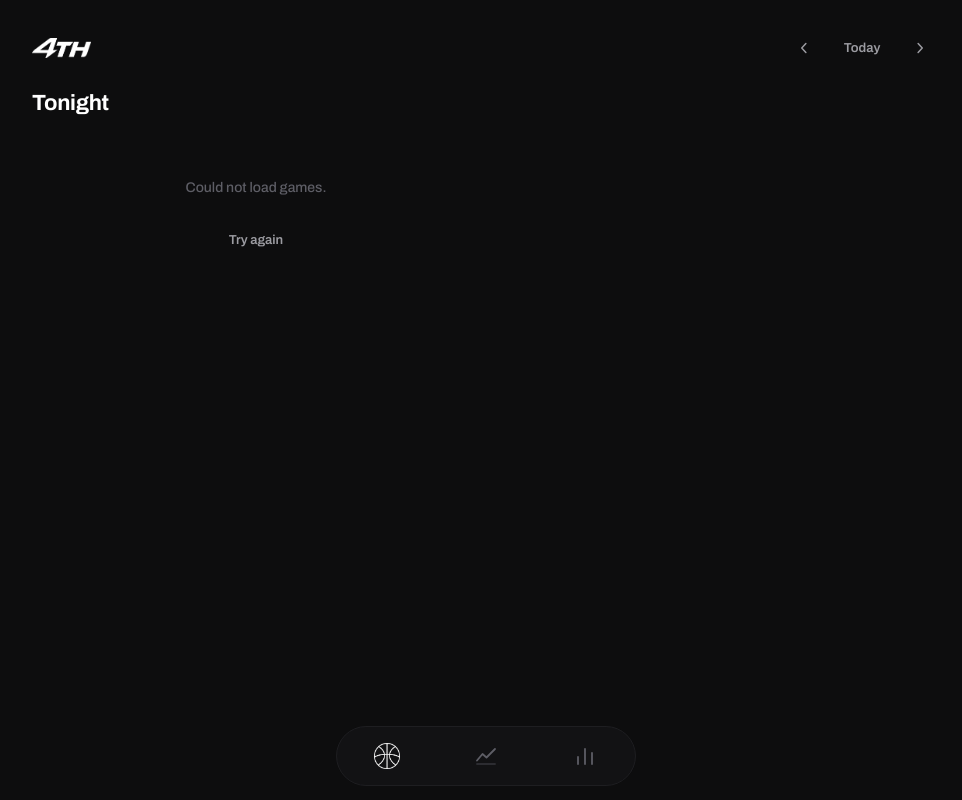
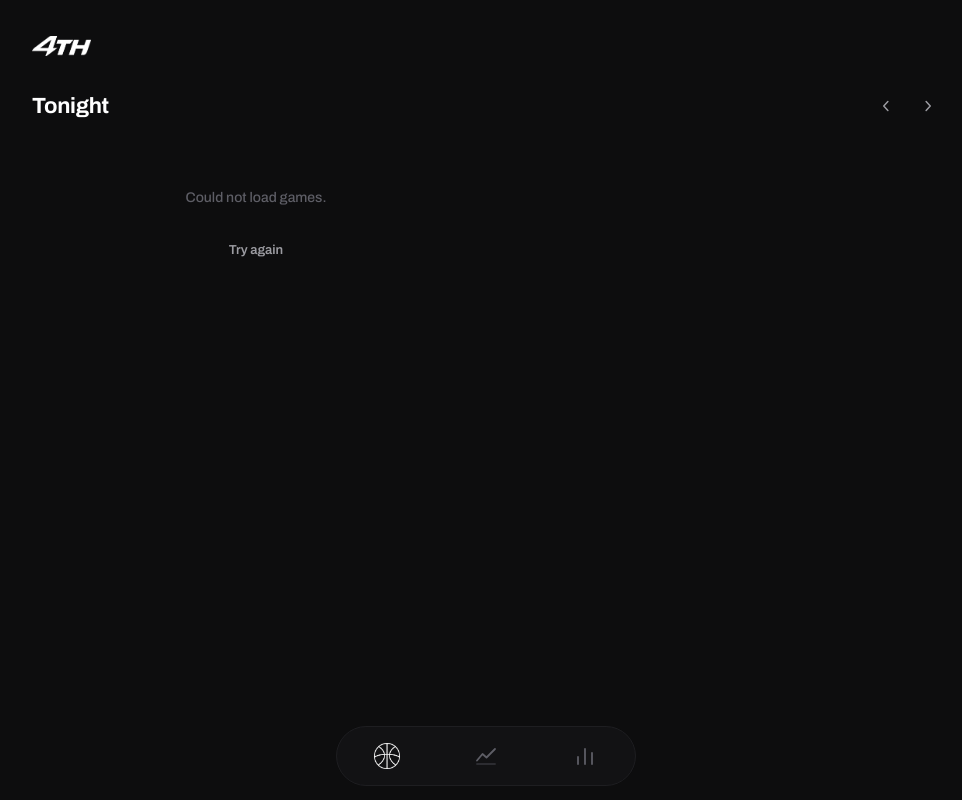
Before and after one commit to milanpatel98/4th, a website built with Vite: page index.html in a window 1280 px wide. Shown: the whole page, without its empty margins (154-1116 px from the left). Built offline with nearby package versions, Linux system fonts and the light colour scheme; no server answers; files whose address does not match are found by name.

Commit message:
One day title with arrows beside it; Today button only when away from today

```diff
--- a/src/screens/tonight.js
+++ b/src/screens/tonight.js
@@ -16,14 +16,14 @@ export function mountTonight({ view, setDock }, { date, open } = {}) {
 
   const title = h('h1.h1', dayTitle(day))
   const stepper = h('div.stepper', { 'aria-label': 'Change day' },
+    day !== today && h('button.day', { onclick: () => go(today), 'aria-label': 'Back to today' }, 'Today'),
     h('button', { 'aria-label': 'Previous day', onclick: () => go(shiftDate(day, -1)) }, icons.chevronLeft()),
-    h('button.day', { onclick: () => go(today), disabled: day === today, 'aria-label': day === today ? 'Today' : 'Back to today' }, day === today ? 'Today' : shortDate(day)),
     h('button', { 'aria-label': 'Next day', onclick: () => go(shiftDate(day, 1)) }, icons.chevronRight()),
   )
   const list = h('div.games', loader())
   view.append(
-    h('header.top', wordmark(), stepper),
-    h('div', { style: { marginBottom: '14px' } }, title),
+    h('header.top', wordmark()),
+    h('div.day-row', title, stepper),
     list,
   )
 
--- a/src/styles.css
+++ b/src/styles.css
@@ -355,3 +355,7 @@ button:focus:not(:focus-visible) { outline: none; }
 
 .season-seg { margin-left: auto; }
 .l2m-note:empty { display: none; }
+
+.day-row { display: flex; align-items: center; justify-content: space-between; gap: 12px; margin-bottom: 14px; }
+.day-row .stepper { margin-right: -8px; }
+.stepper .day { min-width: 0; padding: 0 10px; border: 1px solid var(--line); border-radius: 999px; height: 30px; margin-right: 4px; }
```
